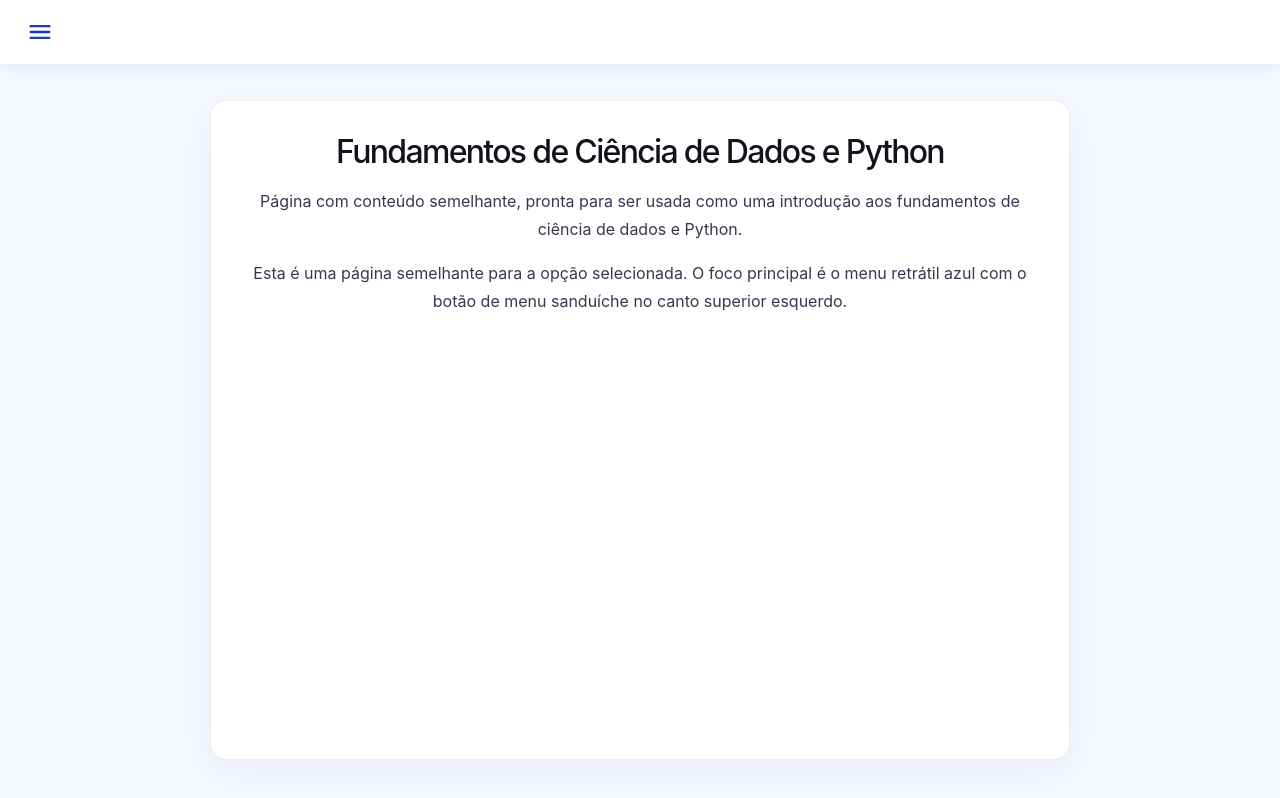
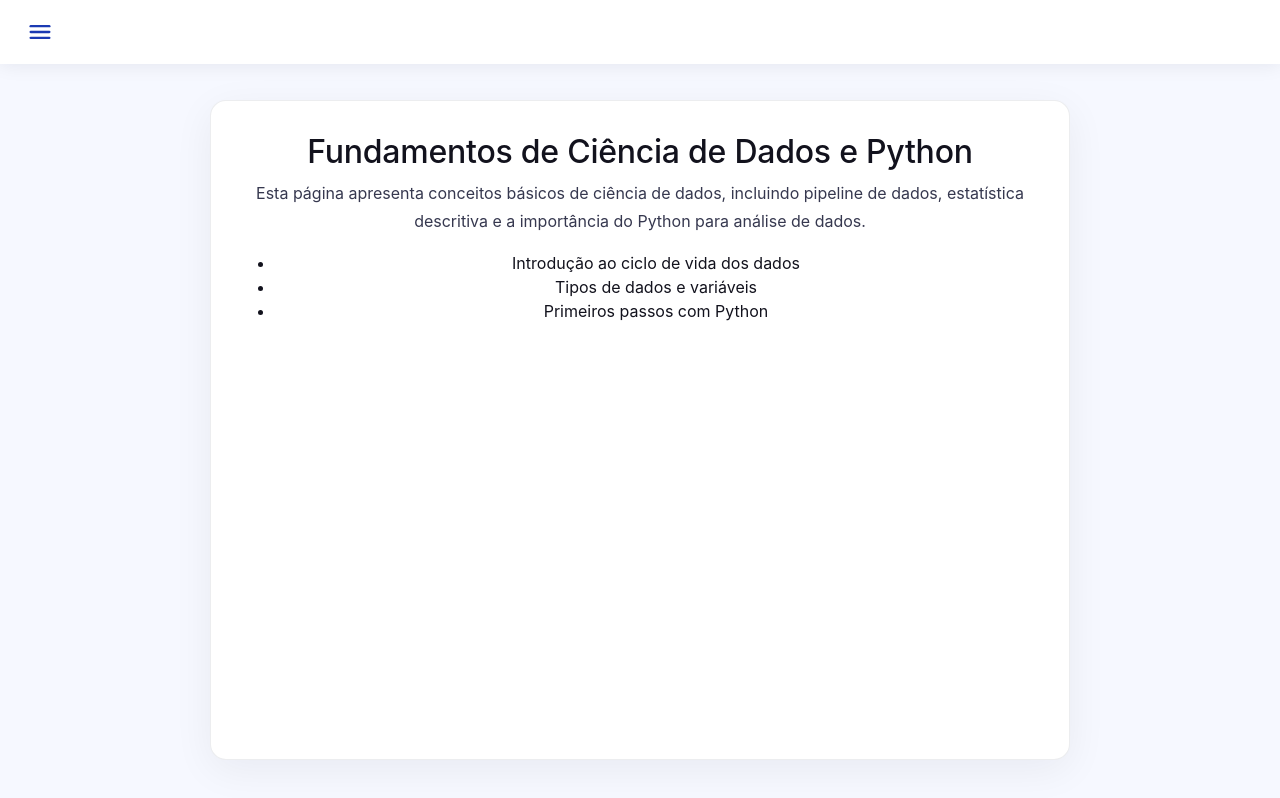
Before and after one commit to Evertonalencard/TrabalhoWebDevQuest-, a React (Vite) app in the folder DevQuest/: page / in a window 1280 px wide. Built offline with nearby package versions, Linux system fonts and the light colour scheme.

Commit message:
add novas paginas

```diff
--- a/DevQuest/src/App.jsx
+++ b/DevQuest/src/App.jsx
@@ -1,6 +1,10 @@
 import { useState } from "react";
 import "bootstrap/dist/css/bootstrap.min.css";
 import "./App.css";
+import Fundamentos from "./pages/Fundamentos";
+import Pandas from "./pages/Pandas";
+import Exploracao from "./pages/Exploracao";
+import Visualizacao from "./pages/Visualizacao";
 
 const pages = [
   {
@@ -29,9 +33,17 @@
   },
 ];
 
+const pageComponents = {
+  fundamentos: Fundamentos,
+  pandas: Pandas,
+  exploracao: Exploracao,
+  visualizacao: Visualizacao,
+};
+
 function App() {
   const [menuOpen, setMenuOpen] = useState(false);
   const [activePage, setActivePage] = useState(pages[0]);
+  const ActivePageComponent = pageComponents[activePage.key] || null;
 
   return (
     <div className="app-shell">
@@ -90,13 +102,7 @@
 
       <main className="app-main">
         <div className="content-placeholder">
-          <h1>{activePage.label}</h1>
-          <p>{activePage.description}</p>
-          <p>
-            Esta é uma página semelhante para a opção selecionada. O foco
-            principal é o menu retrátil azul com o botão de menu sanduíche no
-            canto superior esquerdo.
-          </p>
+          {ActivePageComponent ? <ActivePageComponent /> : null}
         </div>
       </main>
     </div>
--- /dev/null
+++ b/DevQuest/src/pages/Exploracao.jsx
@@ -0,0 +1,18 @@
+function Exploracao() {
+  return (
+    <section className="page-content">
+      <h2>Exploração de Dados e Estatística</h2>
+      <p>
+        Esta página mostra como explorar conjuntos de dados, identificar
+        padrões, detectar outliers e interpretar estatísticas básicas.
+      </p>
+      <ul>
+        <li>Análise exploratória de dados (EDA)</li>
+        <li>Distribuições e medidas de tendência central</li>
+        <li>Correlação entre variáveis</li>
+      </ul>
+    </section>
+  );
+}
+
+export default Exploracao;
--- /dev/null
+++ b/DevQuest/src/pages/Fundamentos.jsx
@@ -0,0 +1,19 @@
+function Fundamentos() {
+  return (
+    <section className="page-content">
+      <h2>Fundamentos de Ciência de Dados e Python</h2>
+      <p>
+        Esta página apresenta conceitos básicos de ciência de dados, incluindo
+        pipeline de dados, estatística descritiva e a importância do Python para
+        análise de dados.
+      </p>
+      <ul>
+        <li>Introdução ao ciclo de vida dos dados</li>
+        <li>Tipos de dados e variáveis</li>
+        <li>Primeiros passos com Python</li>
+      </ul>
+    </section>
+  );
+}
+
+export default Fundamentos;
--- /dev/null
+++ b/DevQuest/src/pages/Pandas.jsx
@@ -0,0 +1,18 @@
+function Pandas() {
+  return (
+    <section className="page-content">
+      <h2>Python para Ciência de Dados (Pandas)</h2>
+      <p>
+        Aqui você encontra exemplos de manipulação de dados com Pandas, leitura
+        e limpeza de tabelas, agrupamentos e visualização de resultados.
+      </p>
+      <ul>
+        <li>Estruturas DataFrame e Series</li>
+        <li>Operações de filtro e transformações</li>
+        <li>Exportação de dados para CSV</li>
+      </ul>
+    </section>
+  );
+}
+
+export default Pandas;
--- /dev/null
+++ b/DevQuest/src/pages/Visualizacao.jsx
@@ -0,0 +1,18 @@
+function Visualizacao() {
+  return (
+    <section className="page-content">
+      <h2>Visualização de Dados</h2>
+      <p>
+        Nesta página, apresentamos técnicas para criar gráficos claros e
+        informativos, desde histogramas até gráficos de linha e de dispersão.
+      </p>
+      <ul>
+        <li>Boas práticas para dashboards</li>
+        <li>Escolha de cores e legendas</li>
+        <li>Interpretando visualizações com propósito</li>
+      </ul>
+    </section>
+  );
+}
+
+export default Visualizacao;
```
